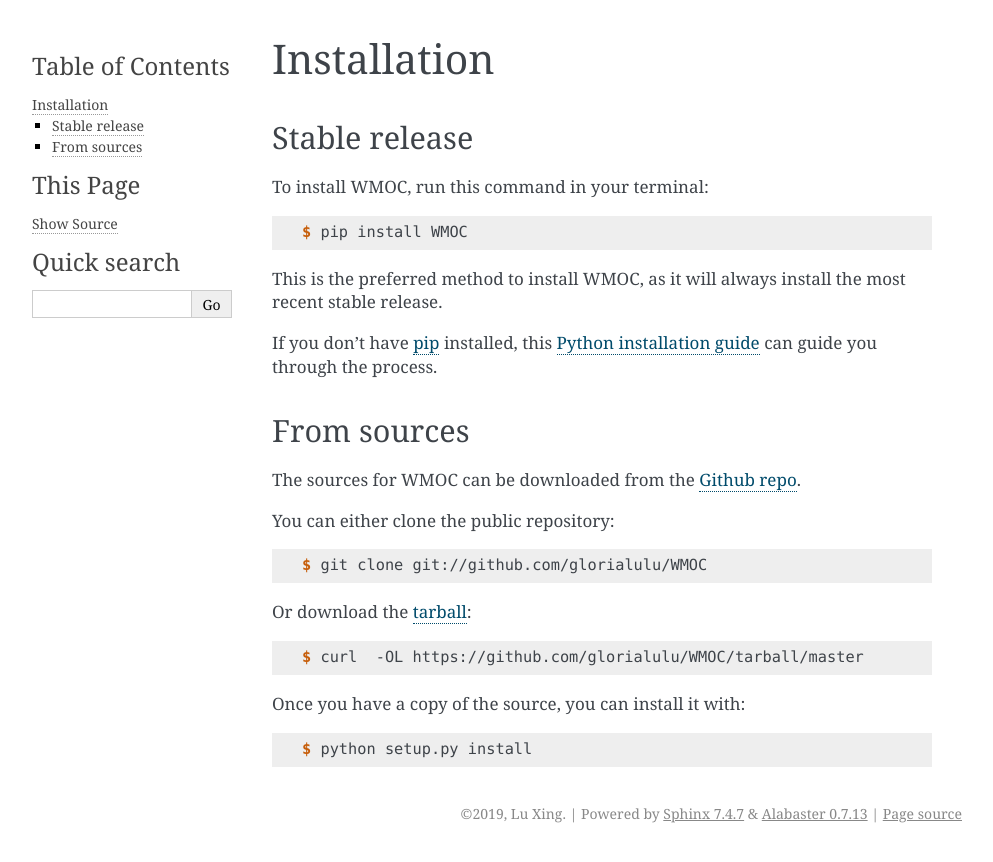
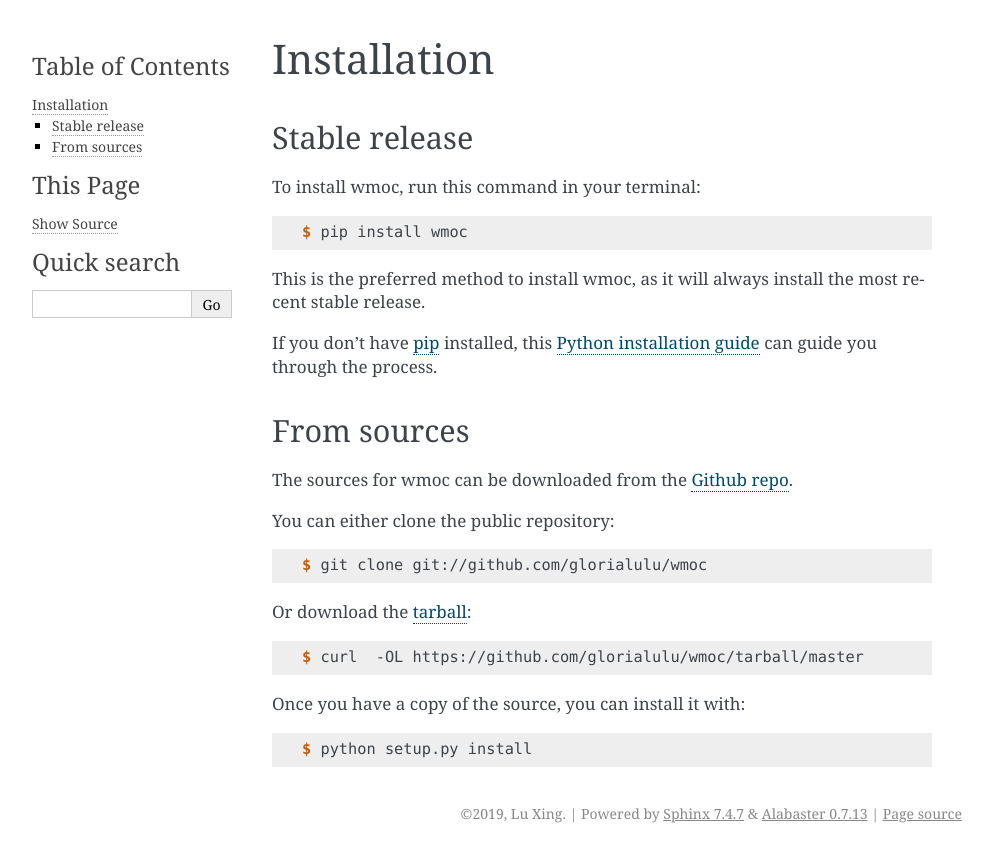
Before and after one commit to glorialulu/TSNet, a Sphinx documentation site: the page built from docs/installation.rst, in a window 1280 px wide. Shown: the top 862 px of the page, without its empty margins (148-1141 px from the left). Built offline with Sphinx 7.4.7, drawn with Linux system fonts in a browser that asks for light colours; pages that are not in the unit, such as notebooks, are missing from menus.

```diff
--- a/docs/installation.rst
+++ b/docs/installation.rst
@@ -8,13 +8,13 @@ Installation
 Stable release
 --------------
 
-To install WMOC, run this command in your terminal:
+To install wmoc, run this command in your terminal:
 
 .. code-block:: console
 
-    $ pip install WMOC
+    $ pip install wmoc
 
-This is the preferred method to install WMOC, as it will always install the most recent stable release.
+This is the preferred method to install wmoc, as it will always install the most recent stable release.
 
 If you don't have `pip`_ installed, this `Python installation guide`_ can guide
 you through the process.
@@ -26,19 +26,19 @@ you through the process.
 From sources
 ------------
 
-The sources for WMOC can be downloaded from the `Github repo`_.
+The sources for wmoc can be downloaded from the `Github repo`_.
 
 You can either clone the public repository:
 
 .. code-block:: console
 
-    $ git clone git://github.com/glorialulu/WMOC
+    $ git clone git://github.com/glorialulu/wmoc
 
 Or download the `tarball`_:
 
 .. code-block:: console
 
-    $ curl  -OL https://github.com/glorialulu/WMOC/tarball/master
+    $ curl  -OL https://github.com/glorialulu/wmoc/tarball/master
 
 Once you have a copy of the source, you can install it with:
 
@@ -47,5 +47,5 @@ Once you have a copy of the source, you can install it with:
     $ python setup.py install
 
 
-.. _Github repo: https://github.com/glorialulu/WMOC
-.. _tarball: https://github.com/glorialulu/WMOC/tarball/master
+.. _Github repo: https://github.com/glorialulu/wmoc
+.. _tarball: https://github.com/glorialulu/wmoc/tarball/master
--- a/docs/usage.rst
+++ b/docs/usage.rst
@@ -2,6 +2,6 @@
 Usage
 =====
 
-To use WMOC in a project::
+To use wmoc in a project::
 
     import wmoc
--- a/setup.py
+++ b/setup.py
@@ -34,7 +34,7 @@ setup(
         'Programming Language :: Python :: 3.6',
         'Programming Language :: Python :: 3.7',
     ],
-    description="WMOC conducts transient simulation using MOC method for water distribution systems.",
+    description="wmoc conducts transient simulation using MOC method for water distribution systems.",
     entry_points={},
     install_requires=requirements,
     license="MIT license",
@@ -46,7 +46,7 @@ setup(
     setup_requires=setup_requirements,
     test_suite='tests',
     tests_require=test_requirements,
-    url='https://github.com/glorialulu/WMOC',
+    url='https://github.com/glorialulu/wmoc',
     version='0.1.0',
     zip_safe=False,
 )
```
Also changed, not shown: .github/ISSUE_TEMPLATE.md, 5 other files.
